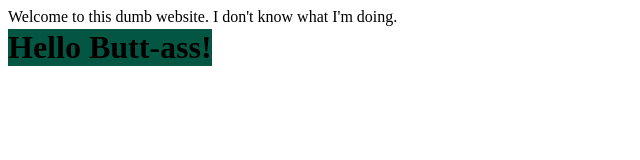
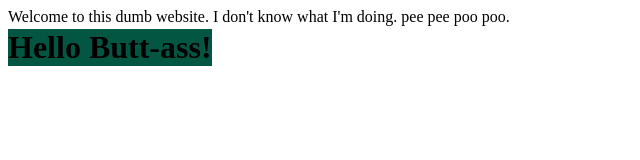
Before and after one commit to d0devig/first, a plain HTML site: page index.html in a window 1280 px wide. Shown: the whole page, without its empty margins (0-640 px from the left). Drawn offline with Linux system fonts and the light colour scheme.

Commit message:
maybe again?

```diff
--- a/index.html
+++ b/index.html
@@ -9,4 +9,30 @@
 </style>
 
   <h1>Hello Butt-ass!</h1>
-  <p>Welcome to this dumb website. I don't know what I'm doing.</p>
+  <p>Welcome to this dumb website. I don't know what I'm doing.
+
+
+
+
+
+
+
+
+
+
+
+
+
+
+
+
+
+
+
+
+
+
+
+
+    pee pee poo poo.
+  </p>
```
